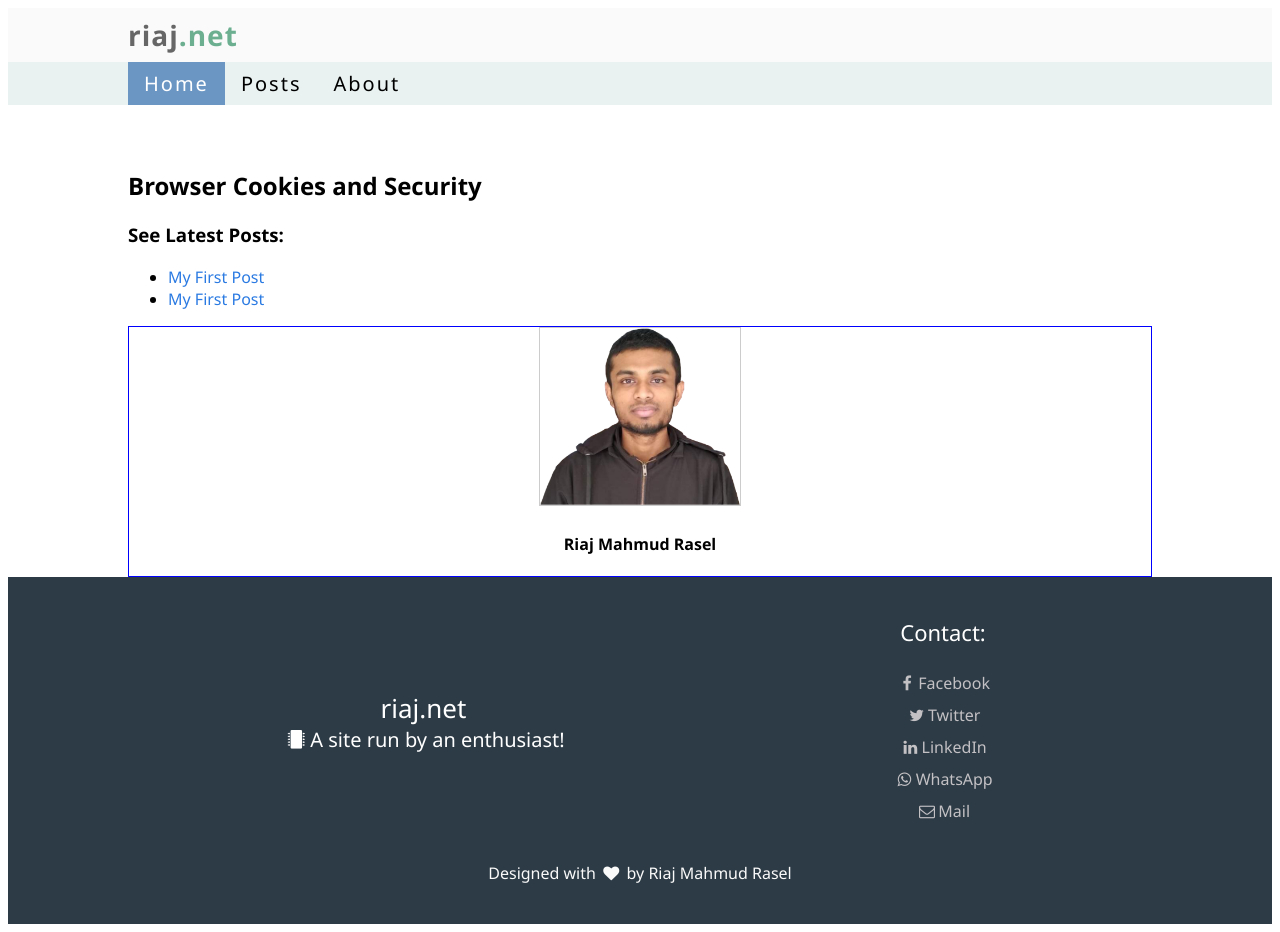
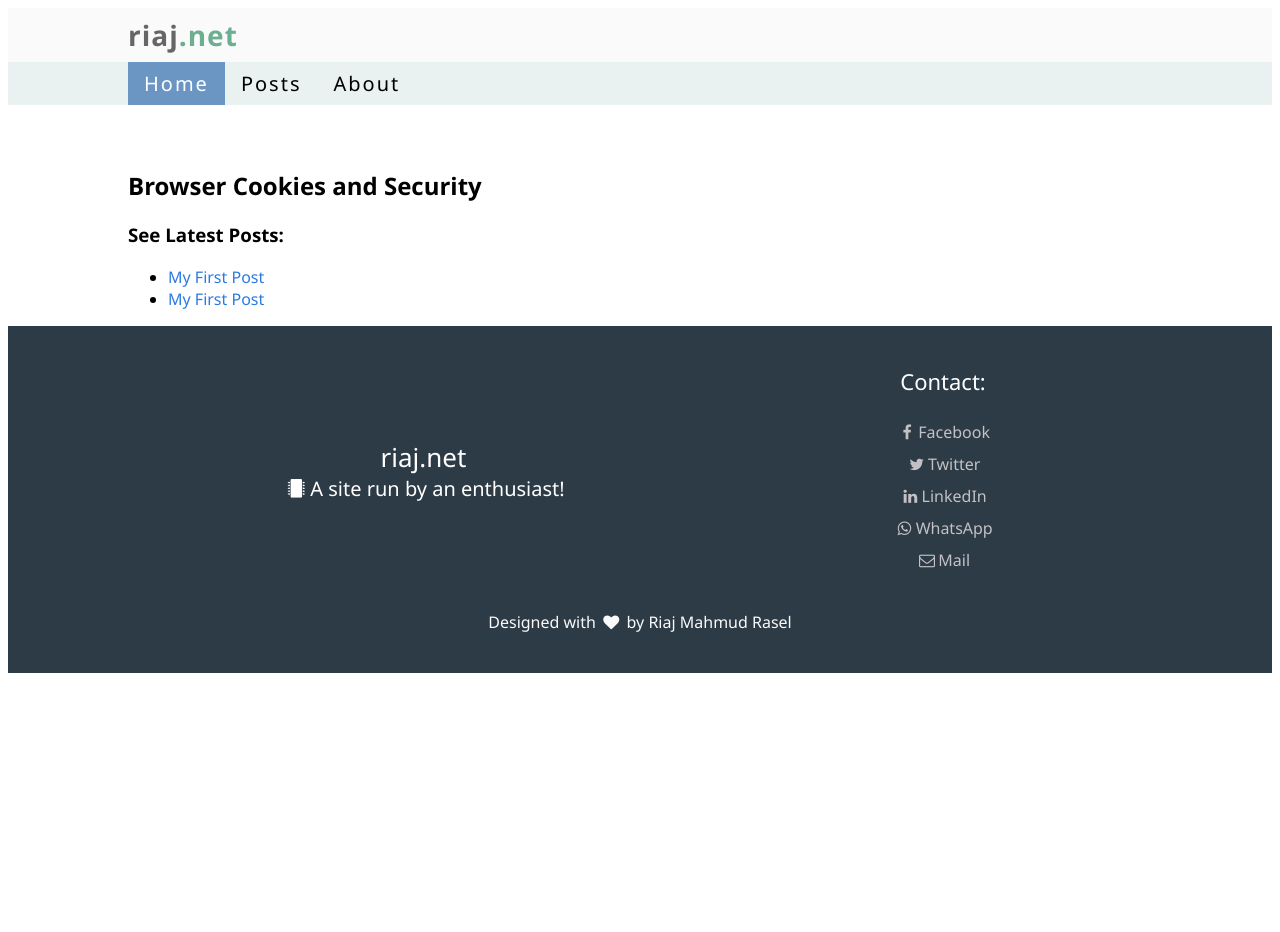
Before and after one commit to riajmahmud/riajmahmud2.github.io, a Jekyll site: the page built from index.html, in a window 1280 px wide and 932 px high. Built offline with Jekyll 4.4.1, drawn with Linux system fonts in a browser that asks for light colours.

Commit message:
Update index.html

```diff
--- a/index.html
+++ b/index.html
@@ -8,6 +8,3 @@
 {% include featured_post.html %}
 <h3>See Latest Posts:</h3>
 {% include posts.html %}
-{% include imgblock.html url="https://riaj.net/images/profile_web.png"
-max-width="200px" alt="Riaj Mahmud Rasel"
-caption="Riaj Mahmud Rasel" %}
```
